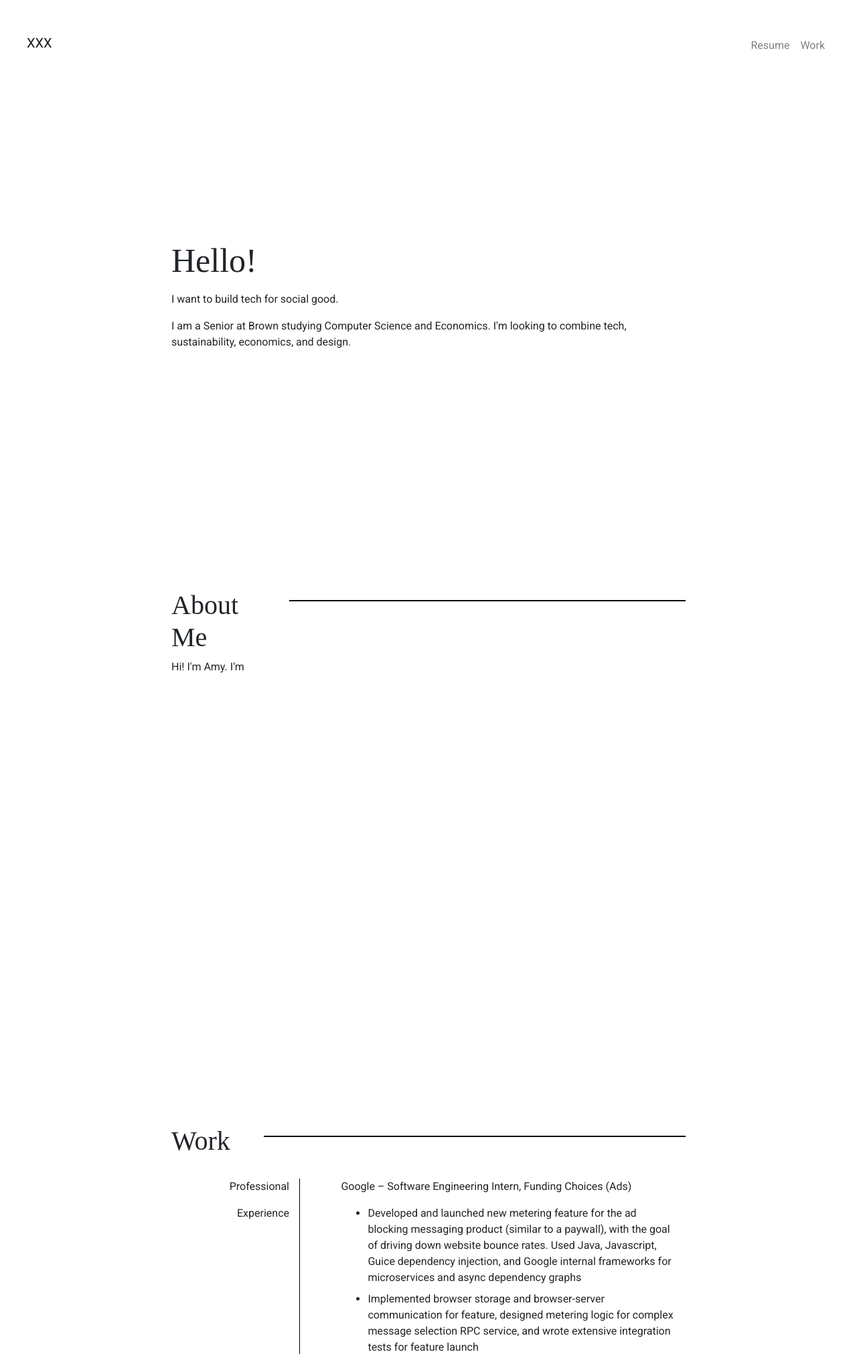
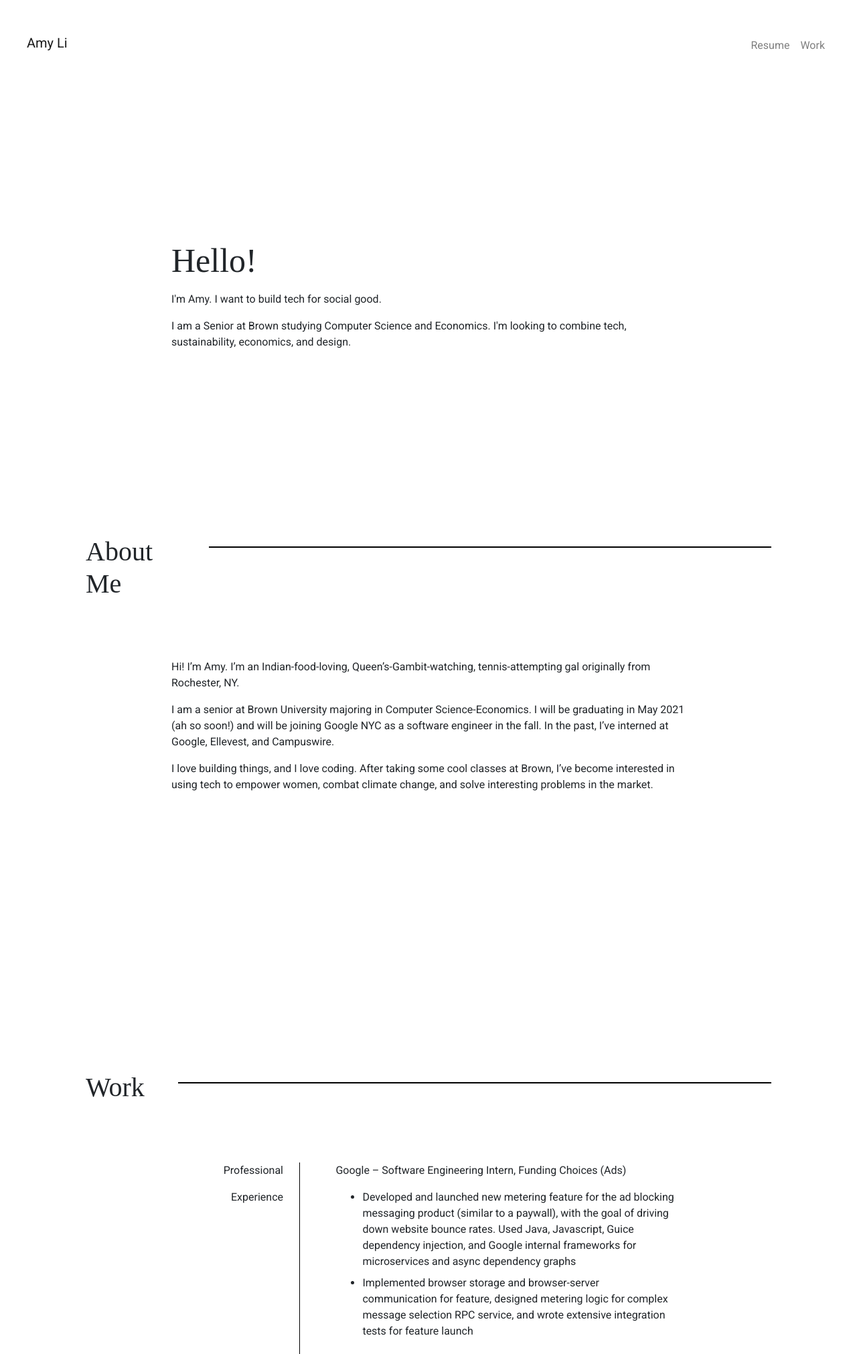
Before and after one commit to amyli127/personal_website, a PHP site: page / in a window 1280 px wide. Shown: the top 2022 px of the page at 67% size. Run offline with PHP 8.4, Linux system fonts and the light colour scheme; some web fonts are replaced.

Commit message:
fade ins

```diff
--- a/home.html
+++ b/home.html
@@ -2,10 +2,11 @@
 
 <html lang="en">
   <head>
-    <title>XXX</title>
+    <title>Amy Li</title>
     <link rel="stylesheet" href="bootstrap.css">
     <link rel="stylesheet" href="index.css">
     <meta content="width=device-width, initial-scale=1" name="viewport" />
+    <link href="https://unpkg.com/aos@2.3.1/dist/aos.css" rel="stylesheet">
     <link href="https://fonts.googleapis.com/css2?family=Kanit:wght@500&display=swap" rel="stylesheet">
     <link href="https://fonts.googleapis.com/css?family=Roboto" rel="stylesheet">
     <link href="https://fonts.googleapis.com/css?family=Sansita+Swashed" rel="stylesheet">
@@ -17,7 +18,7 @@
   <body>
     <div class="section home" onClick="scrollDown">
       <nav class="navbar navbar-expand-md navbar-light bg-transparent">
-        <a class="navbar-brand" href="#">XXX</a>
+        <a class="navbar-brand" href="#">Amy Li</a>
         <button class="navbar-toggler" type="button" data-toggle="collapse" data-target="#navbarNav">
             <span class="navbar-toggler-icon"></span>
         </button>
@@ -35,32 +36,33 @@
       <div class="hello d-flex align-items-center justify-content-center">
         <div class="hi d-flex flex-column justify-content-center">
           <h1 class="hi-text">Hello!</h1>
-          <p class="mt-2 good">I want to build tech for social good.</p>
+          <p class="mt-2 good">I'm Amy. I want to build tech for social good.</p>
           <p>I am a Senior at Brown studying Computer Science and Economics. I'm looking to combine tech, sustainability, economics, and design.</p>
         </div>
       </div>
     </div>
 
     <div id="work" class="section about d-flex flex-column align-items-center">
+      <div class="title-text d-flex">
+        <h1 data-aos="fade-right" data-aos-easing="linear" data-aos-duration="1000">About Me</h1>
+        <hr>
+      </div>
       <div class="about-content">
-        <div class="title-text d-flex flex-row justify-content-center">
-          <h1>About Me</h1>
-          <hr>
-        </div>
-        <p class="mt">Hi! I'm Amy. I'm </p>
+        <p>Hi! I’m Amy. I’m an Indian-food-loving, Queen’s-Gambit-watching, tennis-attempting gal originally from Rochester, NY.</p>
+        <p>I am a senior at Brown University majoring in Computer Science-Economics. I will be graduating in May 2021 (ah so soon!) and will be joining Google NYC as a software engineer in the fall. In the past, I’ve interned at Google, Ellevest, and Campuswire.</p>
+        <p>I love building things, and I love coding. After taking some cool classes at Brown, I’ve become interested in using tech to empower women, combat climate change, and solve interesting problems in the market.</p>
       </div>
     </div>
 
-    <div id="work" class="section about d-flex flex-column align-items-center">
+    <div id="work" class="section d-flex flex-column align-items-center justify-content-center">
+      <div class="title-text d-flex justify-content-center">
+        <h1 data-aos="fade-right" data-aos-easing="linear" data-aos-duration="1000">Work</h1>
+        <hr>
+      </div>
       <div class="about-content">
-        <div class="title-text d-flex flex-row justify-content-center">
-          <h1>Work</h1>
-          <hr>
-        </div>
-
         <div class="work-content container">
-          <div class="d-flex row mt-4">
-            <div class="work-headers col-3 mr-2 text-right">
+          <div class="d-flex row">
+            <div class="work-headers col-3 pr-4 text-right">
               <p>Professional</p>
               <p>Experience</p>
             </div>
@@ -121,7 +123,7 @@
           </div>
           <div class="d-flex row">
             <div class="work-headers col-3">
-              <p class="mt-4 text-right mr-2">Skills</p>
+              <p class="mt-4 text-right pr-4">Skills</p>
             </div>
             <div class="work-items col">
               <div class="row mt-4">
@@ -156,19 +158,20 @@
       </div>
     </div>
 
-    <!-- <script src="https://ajax.googleapis.com/ajax/libs/jquery/3.5.1/jquery.min.js"></script>
-    <script src="https://cdnjs.cloudflare.com/ajax/libs/scrollify/1.0.21/jquery.scrollify.min.js" integrity="sha512-UyX8JsMsNRW1cYl8BoxpcamonpwU2y7mSTsN0Z52plp7oKo1u92Xqfpv6lOlTyH3yiMXK+gU1jw0DVCsPTfKew==" crossorigin="anonymous"></script>
+    <div class="d-flex say-hi ho align-items-end justify-content-start">
+      <div class="hi d-flex flex-column justify-content-center">
+        <div class="say-hi-text">
+          <h1 class="hi-text">Say Hi!</h1>
+          <p class="mt-4">I love talking to people! Feel free to reach out to me about anything and everything :)</p>
+          <p>You can email me at amy_li1@brown.edu or connect me on LinkedIn.</p>
+        </div>
+      </div>
+    </div>
+
+    <script src="https://unpkg.com/aos@2.3.1/dist/aos.js"></script>
     <script>
-      $(function() {
-        $.scrollify({
-          section : ".section",
-        });
-      });
-
-      function scrollDown() {
-        $.scrollify.next();
-      }
-    </script> -->
+    	AOS.init();
+  	</script>
 
   </body>
 </html>
--- a/index.css
+++ b/index.css
@@ -16,7 +16,6 @@ body {
 
 .hello {
   height: calc(100vh - 94px);
-  /* background-color: yellow; */
 }
 
 .hi {
@@ -34,6 +33,7 @@ body {
 
 .title-text {
   font-family: "Vast Shadow";
+  width: 80%
 }
 
 .about-content {
@@ -47,7 +47,6 @@ body {
 
 .work-headers {
   border-right: black solid 0.5px;
-  width: 80%;
 }
 
 hr {
@@ -64,3 +63,17 @@ hr {
 li {
   margin-top: 0.5rem;
 }
+
+.ho {
+  /* background-color: pink; */
+}
+
+.say-hi {
+  height: 100vh;
+  padding-left: 10%;
+  padding-bottom: 10vh;
+}
+
+.say-hi-text {
+  width: 70%;
+}
```
Also changed, not shown: package-lock.json (added).
